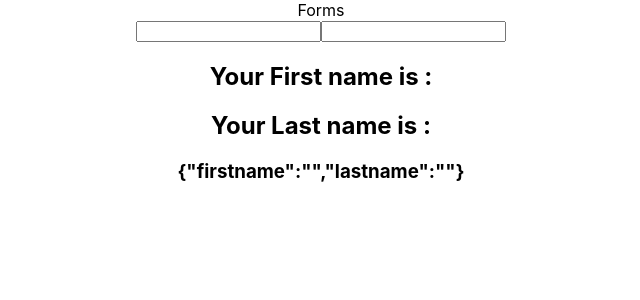
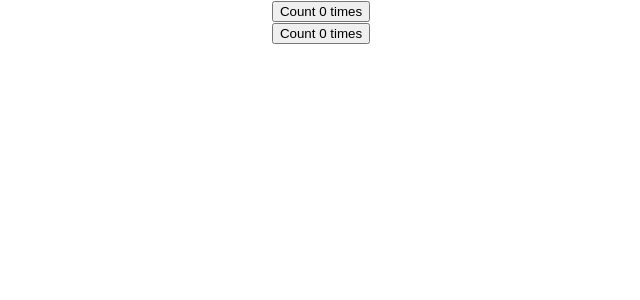
Before and after one commit to Vivek-Bhagat/React-Hook-Examples, a React (Create React App) app: page / in a window 1280 px wide. Shown: the top 300 px of the page, without its empty margins (319-959 px from the left). Built offline with nearby package versions, Linux system fonts and the light colour scheme.

Commit message:
use of useEffect

```diff
--- a/src/App.js
+++ b/src/App.js
@@ -1,6 +1,9 @@
 
 import './App.css';
-import HooksCounter2 from './components/HooksCounter2';
+import TitleCounter from './components/TitleCounter';
+//import HooksCounter3 from './components/HooksCounter3';
+import UseEffect from './components/UseEffect';
+// import HooksCounter2 from './components/HooksCounter2';
 // import HooksCount1 from './components/HooksCount1';
 // import ClickCounter from './components/ClickCounter';
 // import HooksCount from './components/HooksCount';
@@ -11,7 +14,10 @@ function App() {
       {/* <ClickCounter />
       <HooksCount/> */}
       {/* <HooksCount1/> */}
-      <HooksCounter2/>
+      {/* <HooksCounter2/> */}
+      {/* <HooksCounter3/> */}
+      <UseEffect />
+      <TitleCounter/>
     </div>
   );
 }
--- /dev/null
+++ b/src/components/HooksCounter3.js
@@ -0,0 +1,25 @@
+import React, { useState } from 'react'
+
+function HooksCounter3() {
+    const [items, setItems] = useState([])
+
+    const addItems = () => {
+        setItems([...items, {
+            id: items.length,
+            value: Math.floor(Math.random() *10 )+1
+        }])
+    }
+  return (
+      <div>HooksCounter3
+          <br />
+          <button onClick={addItems}>Add a number</button>
+          <ul>
+              {items.map(item => (
+                  <li key={item.id}>{item.value}</li>
+              ))}
+          </ul>
+    </div>
+  )
+}
+
+export default HooksCounter3
--- /dev/null
+++ b/src/components/TitleCounter.js
@@ -0,0 +1,27 @@
+import React, { Component } from 'react'
+
+class TitleCounter extends Component {
+
+    constructor(props) {
+      super(props)
+
+      this.state = {
+         count:0
+      }
+    }
+    componentDidMount() {
+        document.title = `Clicled ${this.state.count} times`
+    }
+    componentDidUpdate() {
+        document.title =`Clicked ${this.state.count} times`
+    }
+  render() {
+    return (
+        <div>
+            <button onClick={() => this.setState({count: this.state.count +1})}> Count {this.state.count} times</button>
+      </div>
+    )
+  }
+}
+
+export default TitleCounter
--- /dev/null
+++ b/src/components/UseEffect.js
@@ -0,0 +1,16 @@
+import React,{useState, useEffect} from 'react'
+
+function UseEffect() {
+    const [count, setCount] = useState(0);
+    useEffect(() => {
+        document.title = `You clicked ${count} times`
+    })
+    //changing the title count with the help of the useEffect function
+  return (
+      <div>
+          <button onClick={() => setCount(count+1)}>Count {count} times</button>
+    </div>
+  )
+}
+
+export default UseEffect
```
